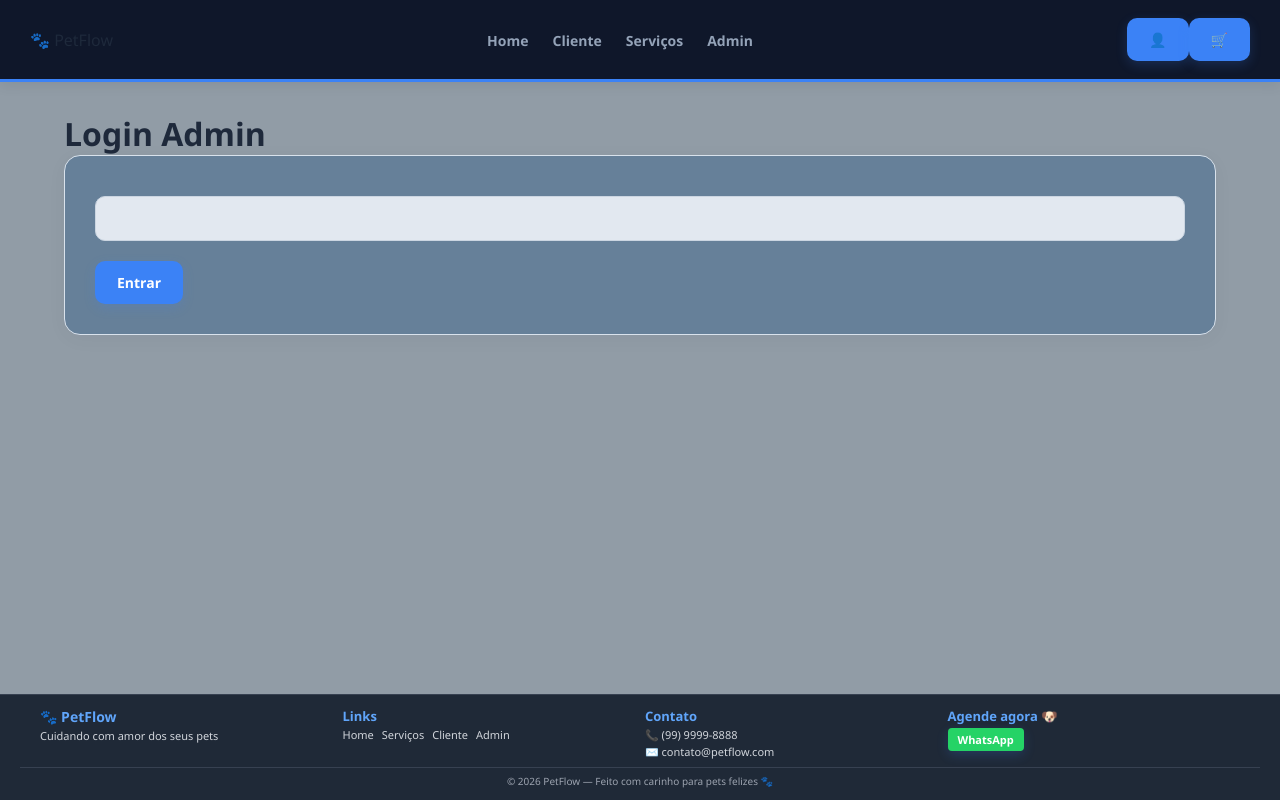
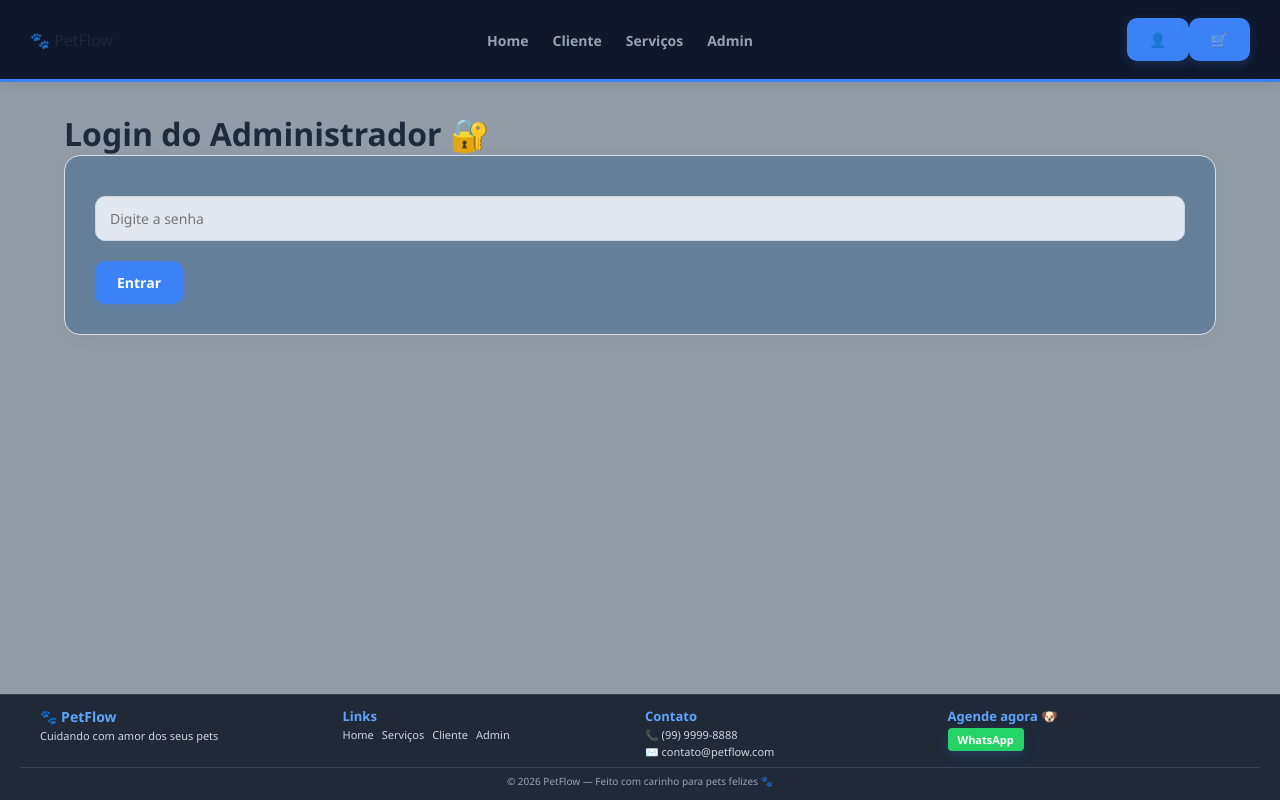
Before and after one commit to kess1ly/Javascript, a React app: page /admin in a window 1280 px wide. Built offline with nearby package versions, Linux system fonts and the light colour scheme; the HTML template or start-up script is replaced by a standard one.

Commit message:
Update AdminLogin.jsx

```diff
--- a/src/componentes/AdminLogin.jsx
+++ b/src/componentes/AdminLogin.jsx
@@ -7,27 +7,26 @@ export default function AdminLogin({ onLogin }) {
     e.preventDefault();
 
     if (senha === "1234") {
-      onLogin();
+      onLogin(); // salva no localStorage via App.jsx
     } else {
-      alert("Senha errada");
+      alert("Senha incorreta!");
     }
   }
 
   return (
     <div className="container">
-
-      <h1>Login Admin</h1>
+      <h1>Login do Administrador 🔐</h1>
 
       <form onSubmit={entrar}>
         <input
           type="password"
+          placeholder="Digite a senha"
           value={senha}
           onChange={(e) => setSenha(e.target.value)}
         />
 
-        <button>Entrar</button>
+        <button type="submit">Entrar</button>
       </form>
-
     </div>
   );
 }
```
